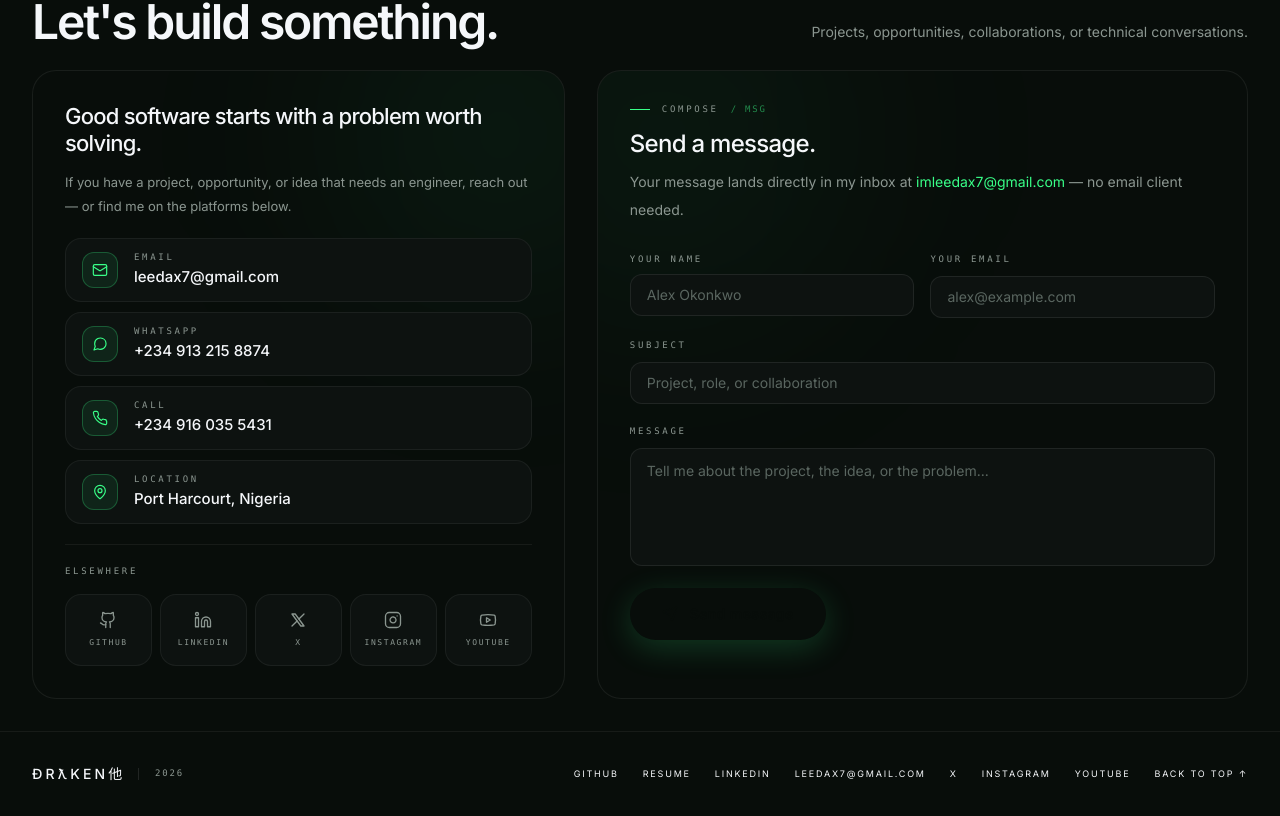
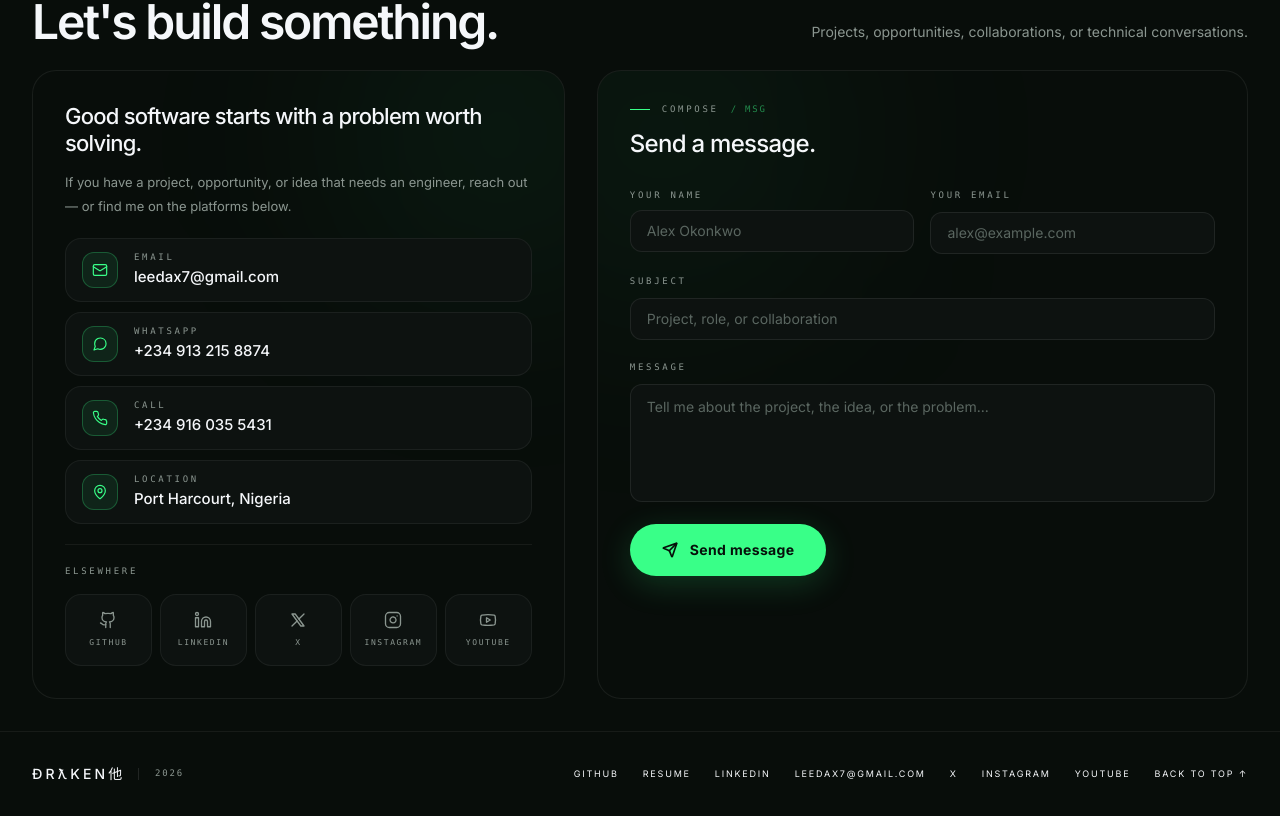
Before and after one commit to IrregDraken/Portfolio, a React (Vite) app: page / in a window 1280 px wide. Shown: the part 3768-4584 px from the top of the page. Built offline with nearby package versions, Linux system fonts and the light colour scheme; no server answers.

Commit message:
Fix invisible Send button (reset scoping), remove inbox hint line, strengthen button contrast and states

```diff
--- a/src/components/Contact.tsx
+++ b/src/components/Contact.tsx
@@ -359,14 +359,6 @@ function Contact() {
                 Send a message.
               </p>
 
-              <p className="mt-2 text-sm leading-7 text-[#8b9690]">
-                Your message lands directly in my inbox at{" "}
-                <span className="text-[#39ff88]">
-                  {siteConfig.links.formEmail}
-                </span>{" "}
-                — no email client needed.
-              </p>
-
               <form
                 onSubmit={handleSubmit}
                 className="mt-5 space-y-3"
@@ -457,14 +449,14 @@ function Contact() {
                     type="submit"
                     disabled={status === 'submitting'}
                     aria-disabled={status === 'submitting'}
-                    className="inline-flex w-full items-center justify-center gap-3 rounded-full bg-[#39ff88] px-8 py-4 text-sm font-semibold tracking-wide text-[#080d0a] shadow-[0_8px_32px_rgba(57,255,136,0.18)] transition-all duration-300 hover:bg-[#5effa0] hover:shadow-[0_10px_40px_rgba(57,255,136,0.3)] active:scale-[0.98] disabled:cursor-not-allowed disabled:opacity-60 disabled:hover:bg-[#39ff88] sm:w-auto"
+                    className="inline-flex w-full items-center justify-center gap-3 rounded-full bg-[#39ff88] px-8 py-4 text-sm font-bold tracking-wide text-[#06100a] drop-shadow-[0_1px_2px_rgba(6,16,10,0.6)] shadow-[0_8px_32px_rgba(57,255,136,0.18)] transition-all duration-300 hover:bg-[#5effa0] hover:shadow-[0_10px_40px_rgba(57,255,136,0.3)] hover:scale-[1.01] active:scale-[0.98] disabled:cursor-not-allowed disabled:opacity-60 disabled:hover:scale-100 sm:w-auto"
                   >
                     {status === 'submitting' ? (
                       <span className="inline-flex h-4 w-4 items-center justify-center">
                         <span className="h-3 w-3 animate-spin rounded-full border-2 border-[#080d0a]/25 border-t-[#080d0a]" />
                       </span>
                     ) : (
-                      <Send className="h-4 w-4" strokeWidth={2} />
+                      <Send className="h-4 w-4 shrink-0 text-[#06100a]" strokeWidth={2.5} />
                     )}
                     {status === 'submitting'
                       ? 'Sending…'
--- a/src/index.css
+++ b/src/index.css
@@ -91,7 +91,7 @@ a {
   -webkit-tap-highlight-color: transparent;
 }
 
-button {
+:where(button:not([class*="bg-"])) {
   border: 0;
   background: transparent;
   cursor: pointer;
```
